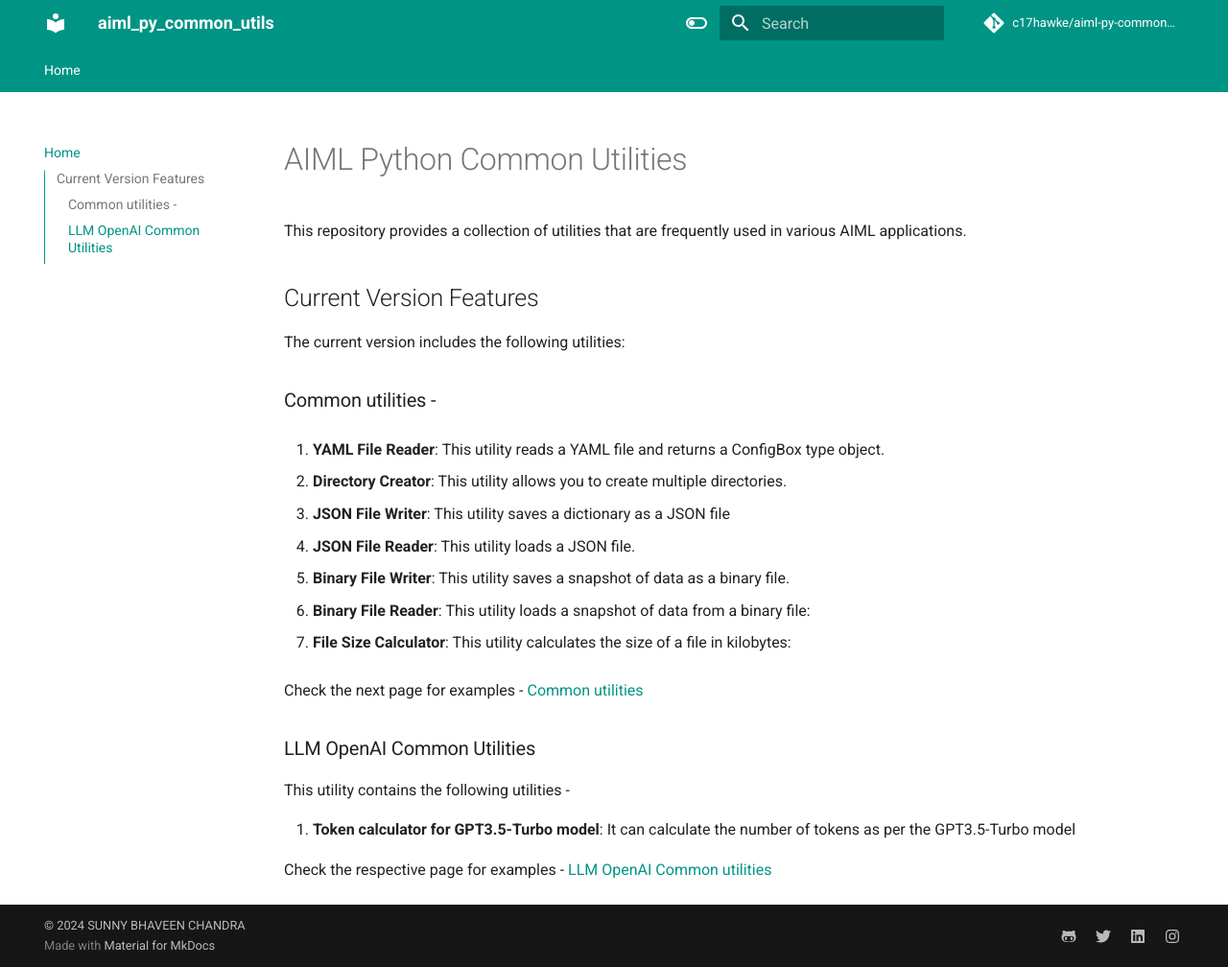
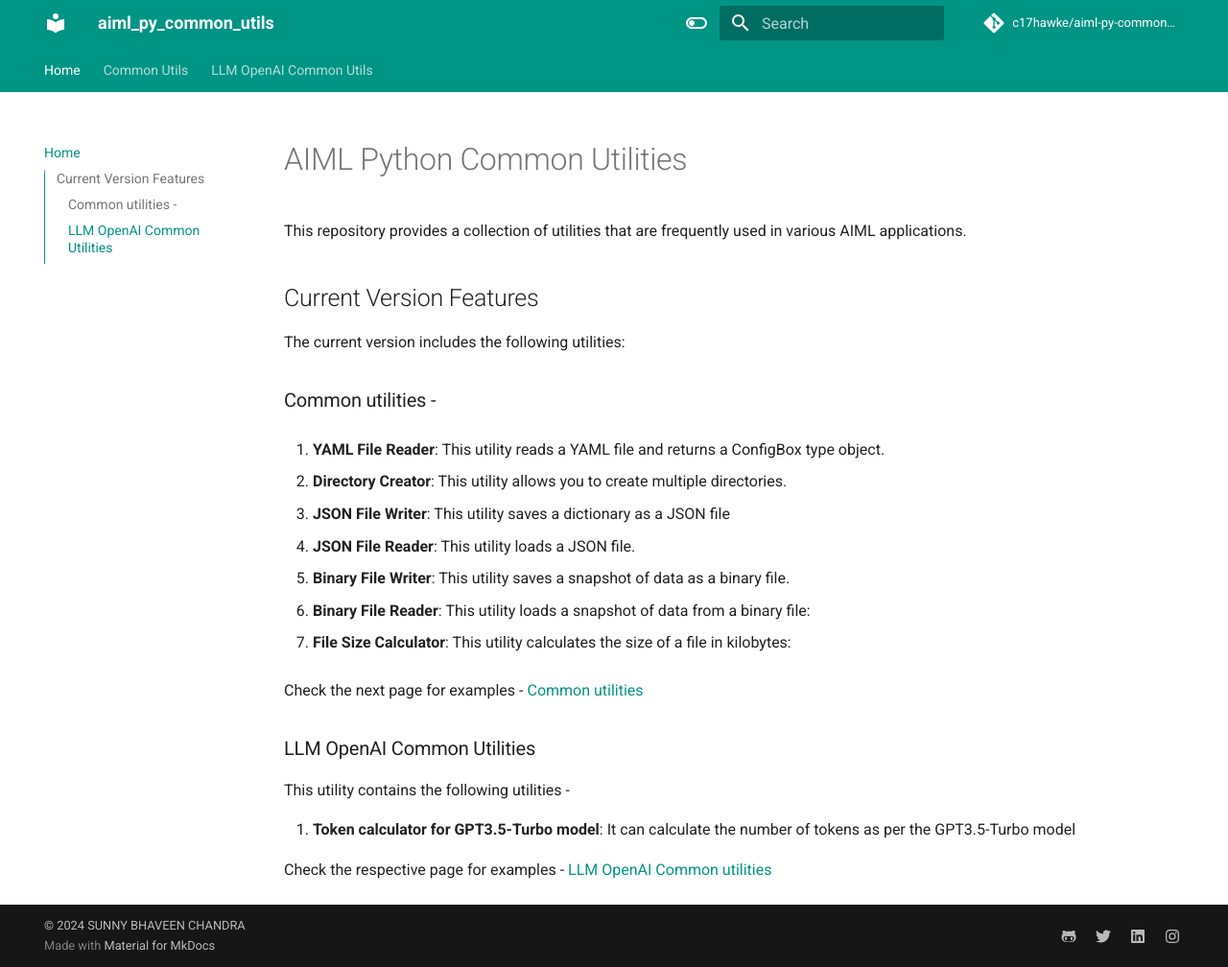
Before and after one commit to c17hawke/aiml-py-common-utils, an MkDocs documentation site: the page built from docs/index.md, in a window 1280 px wide and 1008 px high. Shown: the whole window at 96% size. Built offline with MkDocs 1.6.1 and Material for MkDocs 9.7.7, drawn with Linux system fonts in a browser that asks for light colours; comment, search, counter and statistics services are not loaded.

Commit message:
nav page added

```diff
--- a/mkdocs.yml
+++ b/mkdocs.yml
@@ -3,6 +3,8 @@ site_name: aiml_py_common_utils
 # defeine TOC or order of website-
 nav:
   - Home: index.md
+  - Common Utils: common_utils.md
+  - LLM OpenAI Common Utils: llm_openai.md
 
 site_author: SUNNY BHAVEEN CHANDRA
 site_description: >-
```
